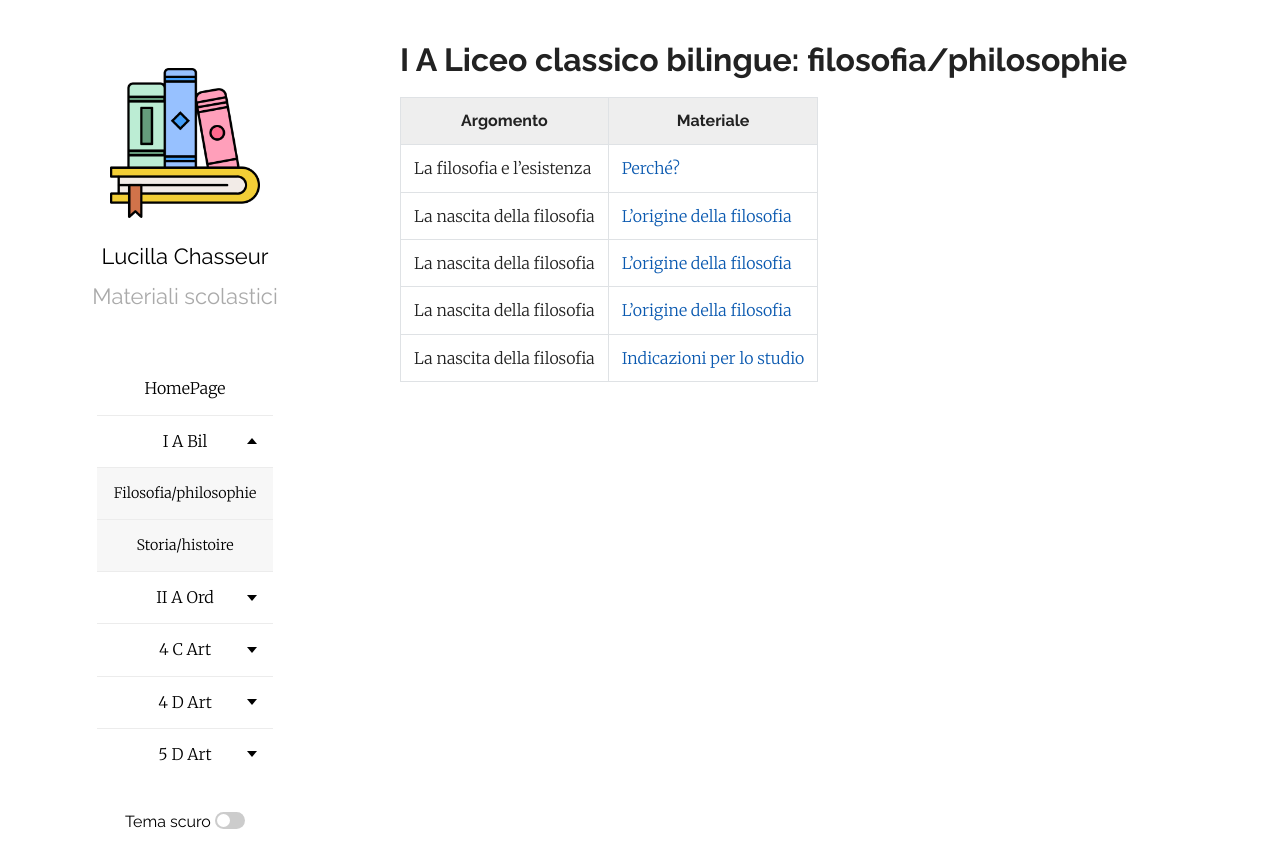
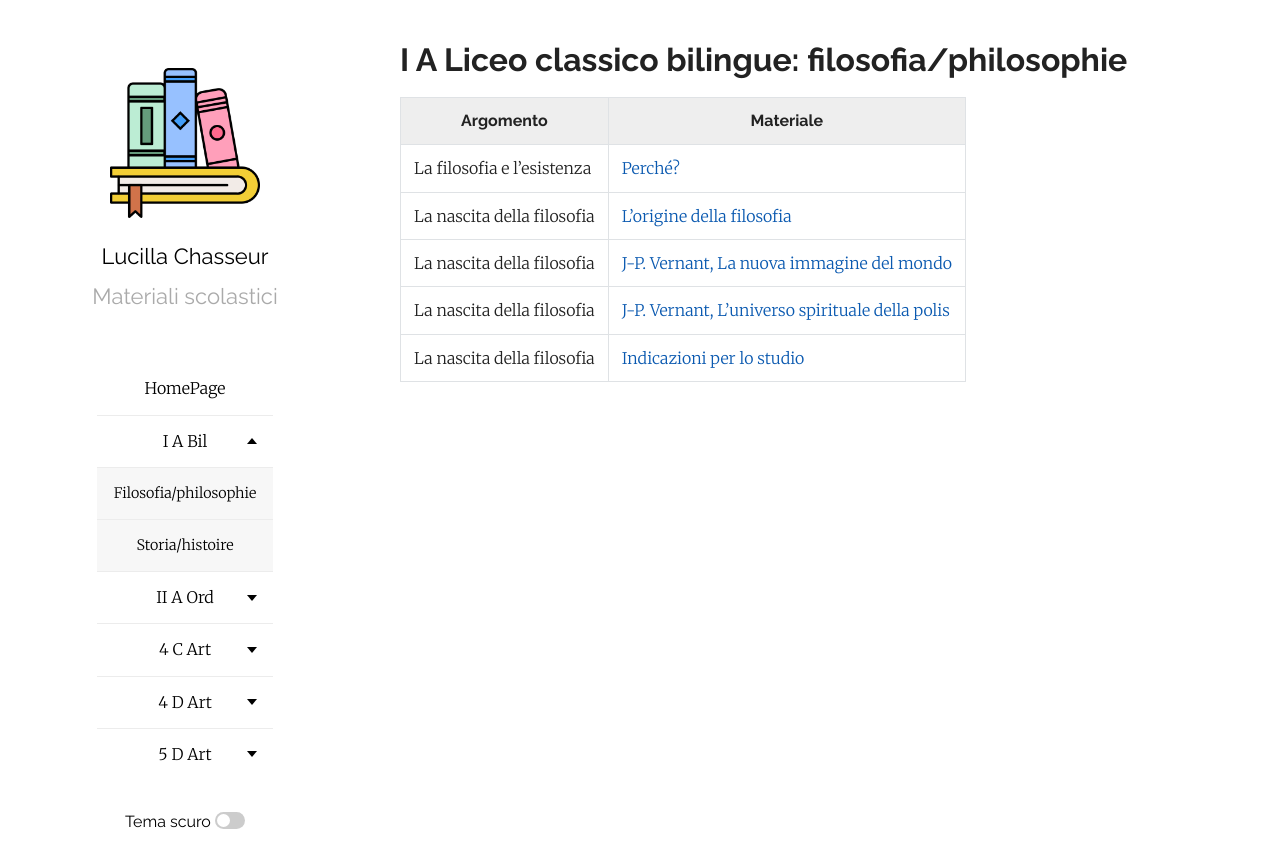
Before and after one commit to efemeridi/efemeridi.github.io, a Jekyll site: the page built from 1a_bil_filosofia.md, in a window 1280 px wide. Shown: the top 868 px of the page. Built offline with Jekyll 4.4.1, drawn with Linux system fonts in a browser that asks for light colours; our own code applies the rules of GitHub Pages for plain Markdown files.

Commit message:
Update philosophy resources in 1a_bil_filosofia.md

```diff
--- a/1a_bil_filosofia.md
+++ b/1a_bil_filosofia.md
@@ -7,6 +7,6 @@ layout: page
 |-----------|-------------|
 |La filosofia e l'esistenza|[Perché?](/materiali/I_A_bil/filosofia/INTRODUZIONE/01_INTRODUZIONE_SITO.pdf/)
 |La nascita della filosofia|[L'origine della filosofia](/materiali/I_A_bil/filosofia/01_NASCITA_DELLA_FILOSOFIA/02_nascita_filo_I_A_bil_capitolo_1.pdf/)
-|La nascita della filosofia|[L'origine della filosofia](/materiali/I_A_bil/filosofia/01_NASCITA_DELLA_FILOSOFIA/02_nascita_filo_I_A_bil_capitolo_1.pdf/)
-|La nascita della filosofia|[L'origine della filosofia](/materiali/I_A_bil/filosofia/01_NASCITA_DELLA_FILOSOFIA/02_nascita_filo_I_A_bil_capitolo_1.pdf/)
+|La nascita della filosofia|[J-P. Vernant, La nuova immagine del mondo](/materiali/I_A_bil/filosofia/01_NASCITA_DELLA_FILOSOFIA/02_la_nascita_della_filosofia_vernant_parte_1.pdf/)
+|La nascita della filosofia|[J-P. Vernant, L'universo spirituale della polis](/materiali/I_A_bil/filosofia/01_NASCITA_DELLA_FILOSOFIA/02_la_nascita_della_filosofia_vernant_parte_2.pdf/)
 |La nascita della filosofia|[Indicazioni per lo studio](/materiali/I_A_bil/filosofia/PROGRAMMI/01_intro_grecia_nascita_filo.pdf/)
```
